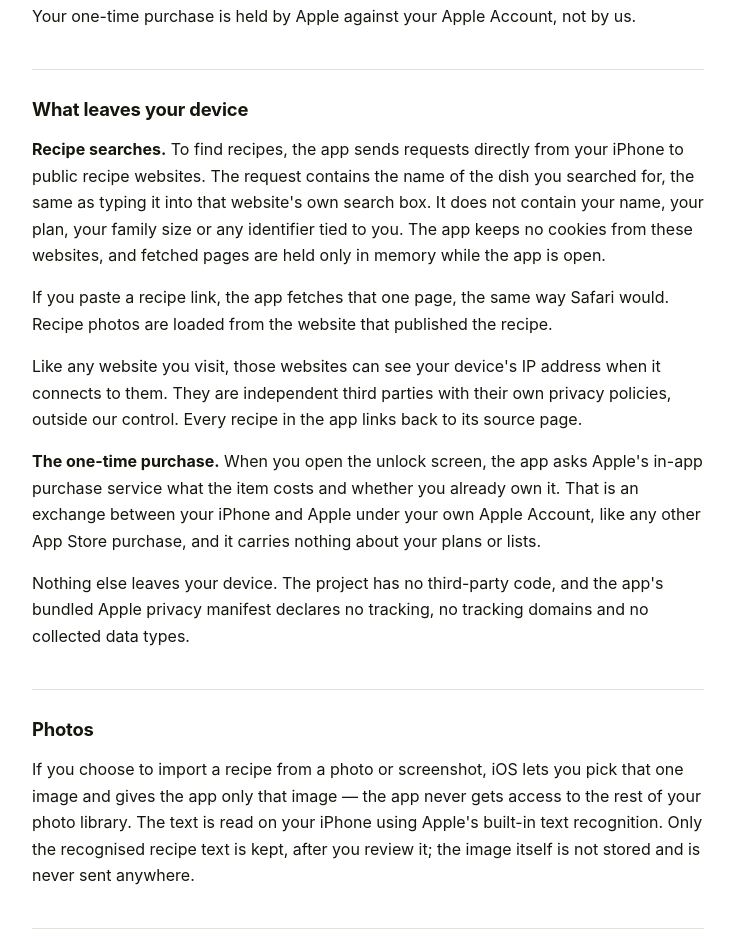
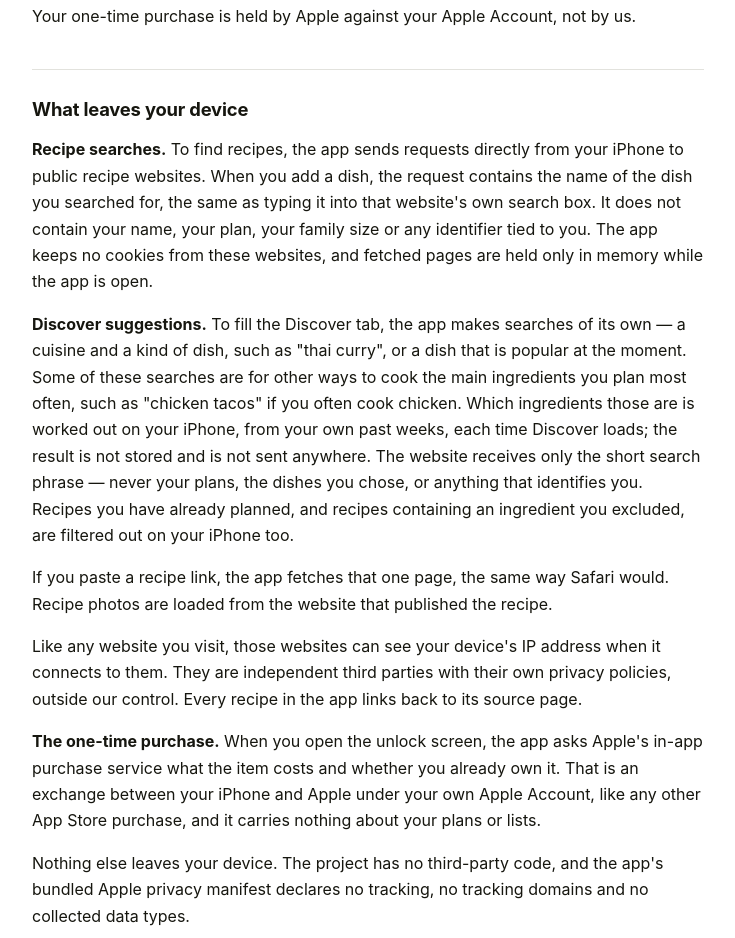
Before and after one commit to gabebudapps/groceriesfortheweek, a plain HTML site: page privacy.html in a window 1280 px wide. Shown: the part 950-1888 px from the top of the page, without its empty margins (272-1007 px from the left). Drawn offline with Linux system fonts and the light colour scheme.

Commit message:
Describe Discover suggestions and family size changes

```diff
--- a/privacy.html
+++ b/privacy.html
@@ -55,7 +55,7 @@
 
   <p class="eyebrow">GroceriesfortheWeek</p>
   <h1>Privacy Policy</h1>
-  <p class="updated">Last updated 26 September 2026</p>
+  <p class="updated">Last updated 27 September 2026</p>
 
   <div class="summary">
     <p><strong>The short version.</strong> We collect nothing, we run no servers,
@@ -90,11 +90,21 @@
 
   <h2>What leaves your device</h2>
   <p><strong>Recipe searches.</strong> To find recipes, the app sends requests
-  directly from your iPhone to public recipe websites. The request
-  contains the name of the dish you searched for, the same as typing it into that
-  website's own search box. It does not contain your name, your plan, your family
-  size or any identifier tied to you. The app keeps no cookies from these websites,
-  and fetched pages are held only in memory while the app is open.</p>
+  directly from your iPhone to public recipe websites. When you add a dish, the
+  request contains the name of the dish you searched for, the same as typing it into
+  that website's own search box. It does not contain your name, your plan, your
+  family size or any identifier tied to you. The app keeps no cookies from these
+  websites, and fetched pages are held only in memory while the app is open.</p>
+  <p><strong>Discover suggestions.</strong> To fill the Discover tab, the app makes
+  searches of its own — a cuisine and a kind of dish, such as "thai curry", or a
+  dish that is popular at the moment. Some of these searches are for other ways to
+  cook the main ingredients you plan most often, such as "chicken tacos" if you
+  often cook chicken. Which ingredients those are is worked out on your iPhone, from
+  your own past weeks, each time Discover loads; the result is not stored and is not
+  sent anywhere. The website receives only the short search phrase — never your
+  plans, the dishes you chose, or anything that identifies you. Recipes you have
+  already planned, and recipes containing an ingredient you excluded, are filtered
+  out on your iPhone too.</p>
   <p>If you paste a recipe link, the app fetches that one page, the same way Safari
   would. Recipe photos are loaded from the website that published the recipe.</p>
   <p>Like any website you visit, those websites can see your device's IP address when
```
Also changed, not shown: support.html (+14 -4 lines).
